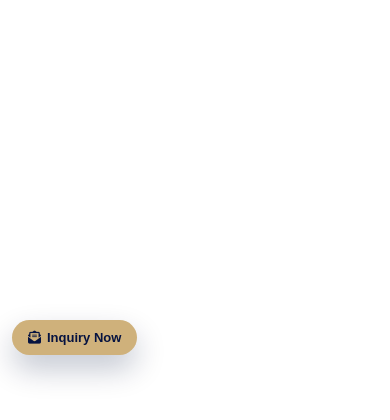
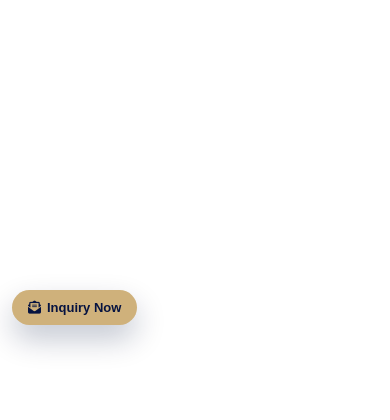
Before and after one commit to parv-19/capitallab_edu, a PHP site: page /workshop-source/header.php in a window 390 px wide. Shown: the part 409-829 px from the top of the page. Run offline with PHP 8.4, Linux system fonts and the light colour scheme.

Commit message:
fix: raise inquiry-tab above sticky CTA on mobile
bump bottom from 80px to 110px so the pill clears the ~96px
tall stacked sticky CTA bar with a visible gap.

Co-Authored-By: Claude Sonnet 4.6 <noreply@anthropic.com>

```diff
--- a/frontend/workshop-source/style.css
+++ b/frontend/workshop-source/style.css
@@ -1165,7 +1165,7 @@ body.modal-locked {
     }
     .inquiry-tab {
         top: auto;
-        bottom: 80px;
+        bottom: 110px;
         left: 12px;
         transform: none;
         border-radius: 50px;
```
